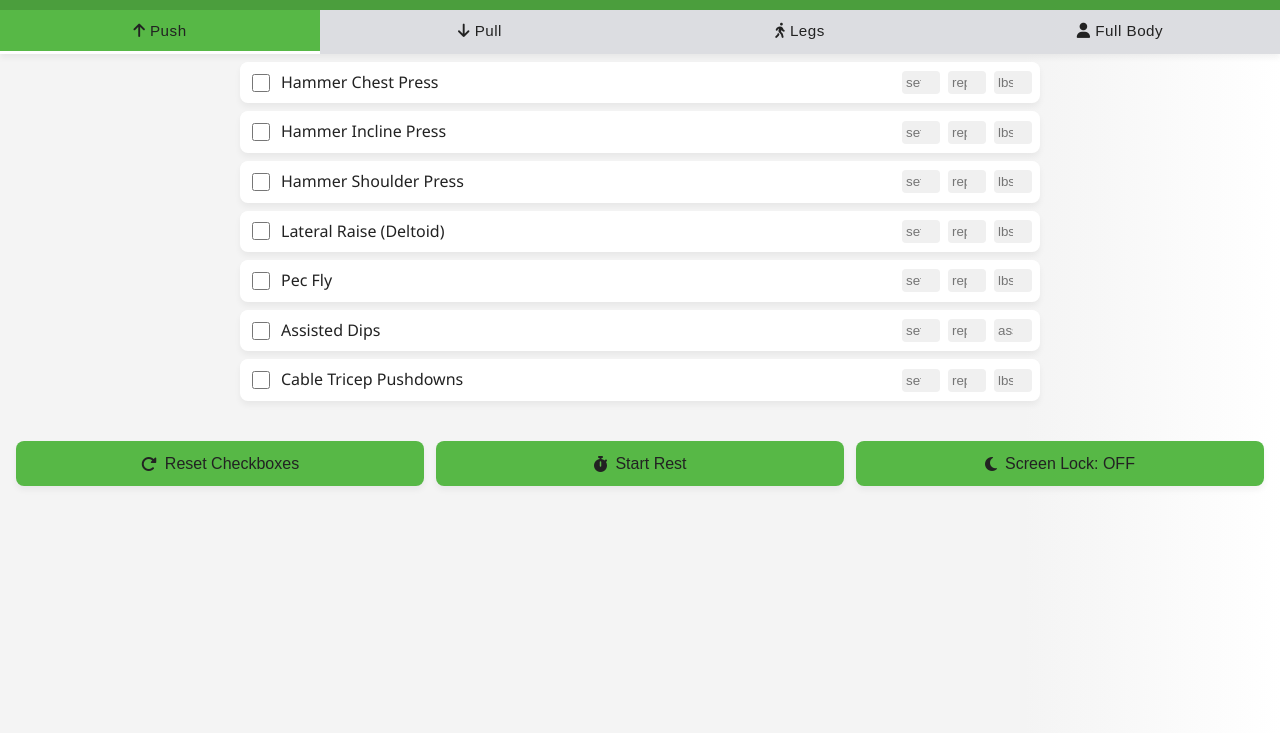
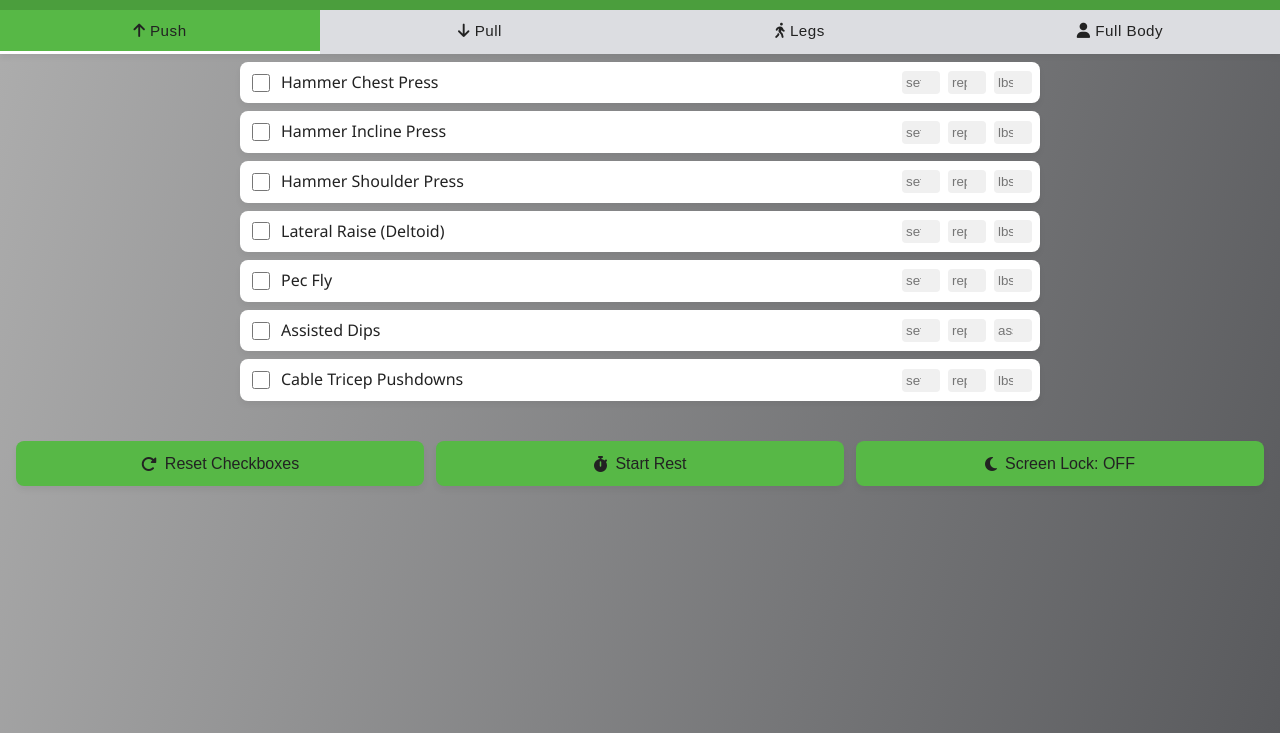
Before and after one commit to itzafezookie/WorkoutTracker, a plain HTML site: page index.html in a window 1280 px wide. Shown: the part 67-800 px from the top of the page. Drawn offline with Linux system fonts and the light colour scheme.

Commit message:
Update index.html
Background change - remove shimmer

```diff
--- a/index.html
+++ b/index.html
@@ -19,7 +19,7 @@
       --card-bg: #3a3b41;
       --input-bg: #4a4b52;
       --shadow: 0 4px 6px rgba(0, 0, 0, 0.1);
-      --transition: all 0.3s ease;
+      --transition: all 0.2s ease;
     }
 
     body.light {
@@ -45,18 +45,9 @@
 
 body {
   font-family: 'Segoe UI', Tahoma, Geneva, Verdana, sans-serif;
-      background: linear-gradient(
-        90deg,
-        var(--bg) 0%,
-        var(--bg) 40%,
-        rgba(255, 255, 255, 0.001) 50%,
-        var(--bg) 60%,
-        var(--bg) 100%
-      );
-      background-size: 200% 100%;
-      background-attachment: fixed;
+  /* Static angular gradient */
+  background: linear-gradient(105deg, #aeaeae, #595a5d); /* pick your colors */
   min-height: 100vh;
-      animation: shimmer 15s infinite linear;
   margin: 0;
   padding: 0;
   color: var(--text);
```
Lines whose indentation alone changed are shown as unchanged.
